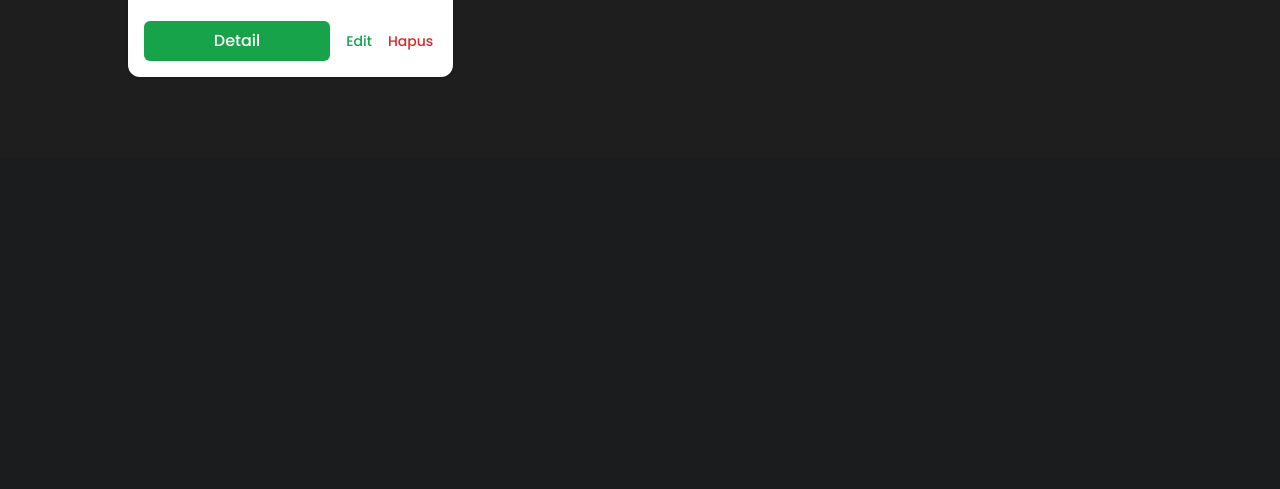
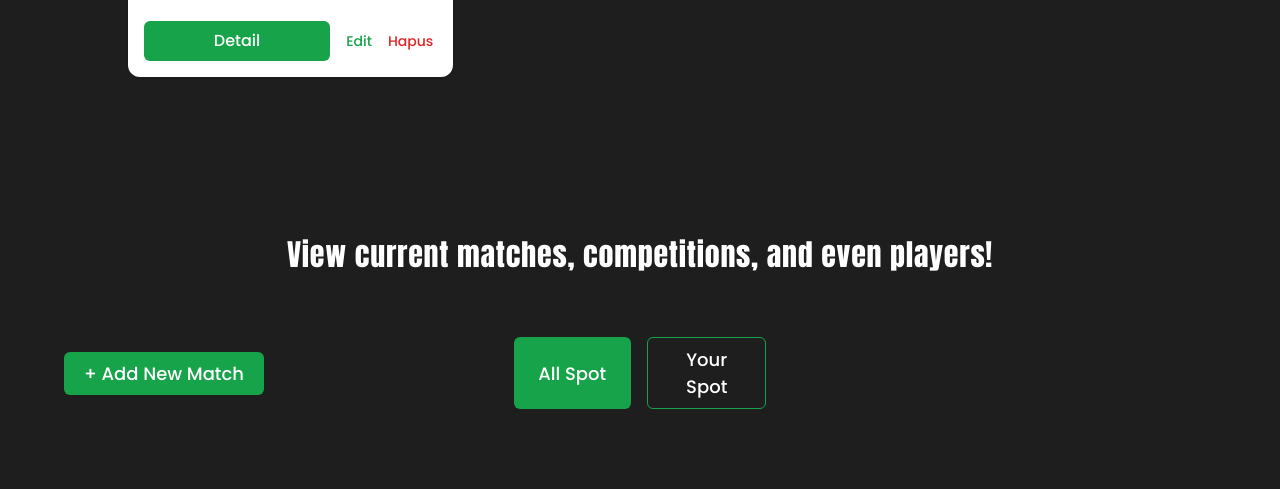
Before and after one commit to pbp-kelompok-a9/NobarPedia, a Django app: page / in a window 1280 px wide. Shown: the part 1398-1887 px from the top of the page. Before the commit the page ends 1475 px from the top, so only its background shows below. Run offline with Django 5.2, Linux system fonts and the light colour scheme; a user stored in the database is signed in; tables that the repository leaves empty hold one stand-in row (values such as "Sample post"); grey boxes marked "Sample" are stand-in pictures; some libraries are stand-ins or nearby versions; some web fonts are replaced.

Commit message:
Understood and did progress on homepage match AJAX

```diff
--- a/homepage/templates/homepage.html
+++ b/homepage/templates/homepage.html
@@ -147,6 +147,64 @@
 
 </section>
 
+<!-- List of ma -->
+<section id="list-match" class="relative flex flex-col items-center text-white bg-[#1E1E1E] py-20 w-full">
+  <!-- Judul -->
+  <h2 class="text-2xl md:text-3xl mb-8 tracking-wide text-center">
+    View current matches, competitions, and even players!
+  </h2>
+
+
+{% if user.is_authenticated %}
+  <!-- Tombol Desktop -->
+  <div class="relative w-full max-w-3xl hidden md:flex justify-center mt-8 items-center">
+
+    {% if perms.auth.view_user %}
+        <button id="matchbtn" onclick="addMatchItem()"
+          class="absolute -left-48 bg-green-600 hover:bg-green-700 text-white font-medium px-5 py-2 rounded-md transition">
+          + Add New Match
+        </button>
+    {% endif %}
+
+    <!-- Tombol tengah -->
+    <div class="flex gap-4">
+      <button id="filter-all"class="bg-green-600 hover:bg-green-700 text-white font-medium px-5 py-2 rounded-md transition">
+        All Spot
+      </button>
+      <button id="filter-my"class="border border-green-600 text-white font-medium px-5 py-2 rounded-md hover:bg-green-600 transition">
+        Your Spot
+      </button>
+    </div>
+  </div>
+  {% endif %}
+
+    <!-- Loading Spinner -->
+  <div id="loading" class="bg-[#1E1E1E] text-center py-12 hidden">
+    <svg class="animate-spin h-8 w-8 text-green-600 inline-block" xmlns="http://www.w3.org/2000/svg" fill="none" viewBox="0 0 24 24">
+      <circle class="opacity-25" cx="12" cy="12" r="10" stroke="currentColor" stroke-width="4"></circle>
+      <path class="opacity-75" fill="currentColor" d="M4 12a8 8 0 018-8v4a4 4 0 00-4 4H4z"></path>
+    </svg>
+    <p class="text-gray-400 mt-3">Loading spots...</p>
+  </div>
+
+  <!-- Error State -->
+  <div id="error" class="hidden text-red-500 text-center py-12">Failed to load spots. Please try again later.</div>
+
+  <!-- Empty State -->
+  <div id="empty" class="hidden text-center py-16">
+    <h3 class="text-xl mb-2">No spots found</h3>
+    <p class="text-gray-400 mb-6">Be the first to create a new spot!</p>
+
+  </div>
+
+  <!-- Grid Container -->
+  <div id="match-grid" class="hidden grid grid-cols-1 sm:grid-cols-2 lg:grid-cols-3 gap-6 mt-12 w-[90%] md:w-[80%]"></div>
+
+
+</section>
+
+
+
 <script>
 const SPOT_API = "{% url 'homepage:show_json' %}";
 const CURRENT_USER_ID = "{{ user.id|default_if_none:'' }}";
@@ -161,6 +219,17 @@ const yourBtns = document.querySelectorAll('#filter-my');
 
 let allSpots = [];
 let activeFilter = 'all';
+
+let matchGrid = document.getElementById('match-grid');
+let activeMatchFilter = 'match'; // match or competition or player
+let allMatch = [];
+let isAdmin;
+{% if perms.auth.view_user %}
+    isAdmin = true;
+{% else %}
+    isAdmin = false;
+{% endif %}
+
 
 function updateFilterButtonsAppearance() {
   allBtns.forEach(btn => {
@@ -183,12 +252,39 @@ function showSection({ loading: showLoading=false, error: showError=false, empty
   grid.classList.toggle('hidden', !showGrid);
 }
 
+function addMatchItem() {
+    if (activeMatchFilter === "match") {
+
+
+    } else if (activeMatchFilter === "player") {
+
+    } else { // competition
+
+    }
+}
+
+function renderMatches() {
+  grid.innerHTML = '';
+  allMatch.forEach(s => matchGrid.appendChild(buildMatchCard(s)));
+}
+
+function buildMatchCard(data) {
+    if (activeMatchFilter === "match") {
+
+    } else if (activeMatchFilter === "player") {
+
+    } else { // competition
+
+    }
+}
+
 function safeFormatDate(dateStr) {
   if (!dateStr) return '';
   const d = new Date(dateStr);
   if (isNaN(d.getTime())) return dateStr;
   return d.toLocaleDateString('en-US', { month:'short', day:'2-digit' });
 }
+
 
 function buildSpotCard(spot) {
     const div = document.createElement('div');
@@ -244,6 +340,66 @@ function renderSpots(spots) {
   grid.innerHTML = '';
   spots.forEach(s => grid.appendChild(buildSpotCard(s)));
 }
+
+async function fetchMatchFromServer() {
+    try {
+        const response = await fetch("{% url 'match:api_read_all_match' %}", {
+            headers: { 'Accept': 'application/json' },
+        });
+        if (!response.ok) {
+            throw new Error('Failed to fetch data from server');
+        }
+        const matchData = await response.json();
+        allMatch = JSON.parse(matchData || []);
+        console.log(allData);
+        for (const item of allMatch) {
+            item.competition = JSON.parse(await fetchCompetitionIdFromServer(item.fields.competition));
+            const p_1 = await fetchPlayerIdFromServer(item.fields.players[0]);
+            const p_2 = await fetchPlayerIdFromServer(item.fields.players[1]);
+            item.players = [JSON.parse(p_1), JSON.parse(p_2)];
+        }
+        console.log(allData);
+        activeFilter = "match";
+        renderMatches();
+    } catch (error) {
+        console.error('Error loading', error);
+    }
+}
+
+async function fetchCompetitionIdFromServer(id) {
+    try {
+        const link = `{% url 'match:api_read_competition' '00000000-0000-0000-0000-000000000000' %}`.replace('00000000-0000-0000-0000-000000000000', id);
+        const response = await fetch(link, {
+            headers: { 'Accept': 'application/json' },
+        });
+
+        if (!response.ok) {
+            throw new Error('Failed to fetch data from server');
+        }
+        const data = await response.json();
+        return data || [];
+    } catch (error) {
+        console.error('Error loading', error);
+    }
+}
+
+ async function fetchPlayerIdFromServer(id) {
+    try {
+        const link = `{% url 'match:api_read_player' '00000000-0000-0000-0000-000000000000' %}`.replace('00000000-0000-0000-0000-000000000000', id);
+        const response = await fetch(link, {
+            headers: { 'Accept': 'application/json' },
+        });
+
+        if (!response.ok) {
+            throw new Error('Failed to fetch data from server');
+        }
+        const data = await response.json();
+        return data || [];
+    } catch (error) {
+        console.error('Error loading', error);
+    }
+}
+
 
 function filterSpots() {
   updateFilterButtonsAppearance();
--- a/match/views.py
+++ b/match/views.py
@@ -7,6 +7,7 @@ from django.forms.models import model_to_dict
 from django.core import serializers
 from django.forms import Form
 from django.views import View
+from django.views.decorators.csrf import csrf_exempt
 from django.utils.decorators import method_decorator
 from django.shortcuts import get_object_or_404
 from . import models
@@ -33,6 +34,7 @@ class BasicMatchAPIView(View):
     form_class: type[Form] = None
     opt: chr = None
 
+    @method_decorator(csrf_exempt)
     def get(self, request: HttpRequest, *args, **kwargs):
         """Handles GET requests (e.g., reading/listing data)"""
         match self.opt:
@@ -45,8 +47,7 @@ class BasicMatchAPIView(View):
             case _:
                 return HttpResponseNotAllowed('opt not r for POST request')
 
-    @method_decorator(login_required)
-    @method_decorator(permission_required('main.admin'))
+    @method_decorator(csrf_exempt)
     def post(self, request: HttpRequest, *args, **kwargs):
         """Handles POST requests (e.g., creating data)"""
         match self.opt:
```
